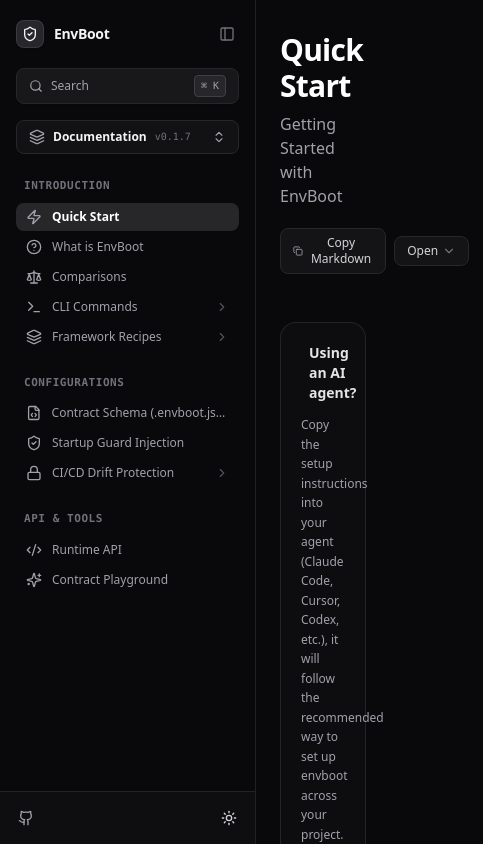
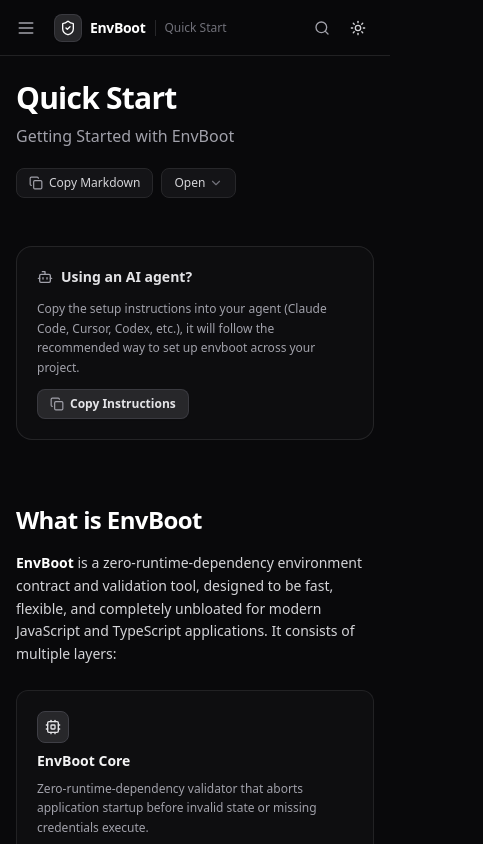
Before and after one commit to ashishrbuilds/envboot-core, a React (Vite) app: page /#/docs/quickstart in a window 390 px wide. Shown: the top 844 px of the page, 483 px wide, since content can reach past the window. Built offline with nearby package versions, Linux system fonts and the light colour scheme.

Commit message:
feat(responsive): implement full mobile drawer navigation, responsive tables, and collapsible sidebar

```diff
--- a/src/components/Navbar.tsx
+++ b/src/components/Navbar.tsx
@@ -47,7 +47,7 @@
               </span>
             </Link>
 
-            <span className="text-[11px] font-mono font-medium px-2 py-0.5 rounded-full bg-zinc-100 dark:bg-zinc-900 border border-zinc-200 dark:border-zinc-800 text-zinc-600 dark:text-zinc-400">
+            <span className="hidden sm:inline-flex text-[11px] font-mono font-medium px-2 py-0.5 rounded-full bg-zinc-100 dark:bg-zinc-900 border border-zinc-200 dark:border-zinc-800 text-zinc-600 dark:text-zinc-400">
               v0.1.7
             </span>
           </div>
@@ -82,17 +82,24 @@
           </nav>
 
           {/* Right Action Utilities */}
-          <div className="flex items-center gap-2 sm:gap-3 shrink-0">
-            {/* Search Box Trigger */}
+          <div className="flex items-center gap-1 sm:gap-2 shrink-0">
+            {/* Search Box Trigger (Icon on mobile, input trigger on tablet/desktop) */}
             <button
               onClick={() => setSearchOpen(true)}
-              className="flex items-center justify-between gap-3 w-40 sm:w-52 px-3 py-1.5 text-xs text-zinc-500 dark:text-zinc-400 bg-zinc-100 dark:bg-zinc-900 border border-zinc-200 dark:border-zinc-800 rounded-lg hover:border-zinc-300 dark:hover:border-zinc-700 hover:text-zinc-800 dark:hover:text-zinc-200 transition-colors"
+              className="sm:hidden p-2 rounded-lg text-zinc-500 hover:text-zinc-900 dark:text-zinc-400 dark:hover:text-white hover:bg-zinc-100 dark:hover:bg-zinc-900 transition-colors"
+              title="Search documentation"
+            >
+              <Search className="w-4 h-4" />
+            </button>
+
+            <button
+              onClick={() => setSearchOpen(true)}
+              className="hidden sm:flex items-center justify-between gap-3 w-44 md:w-52 px-3 py-1.5 text-xs text-zinc-500 dark:text-zinc-400 bg-zinc-100 dark:bg-zinc-900 border border-zinc-200 dark:border-zinc-800 rounded-lg hover:border-zinc-300 dark:hover:border-zinc-700 hover:text-zinc-800 dark:hover:text-zinc-200 transition-colors"
               title="Search documentation (Cmd + K)"
             >
               <div className="flex items-center gap-2">
                 <Search className="w-3.5 h-3.5 text-zinc-400 dark:text-zinc-500" />
-                <span className="hidden sm:inline">Search docs...</span>
-                <span className="sm:hidden">Search</span>
+                <span>Search docs...</span>
               </div>
               <kbd className="px-1.5 py-0.5 text-[10px] font-mono text-zinc-500 dark:text-zinc-400 bg-zinc-200 dark:bg-zinc-800 border border-zinc-300 dark:border-zinc-700 rounded">
                 ⌘K
--- a/src/components/Sidebar.tsx
+++ b/src/components/Sidebar.tsx
@@ -18,7 +18,8 @@
   Github,
   Sun,
   Moon,
-  Home
+  Home,
+  X
 } from 'lucide-react';
 import { useTheme } from '../context/ThemeContext';
 import { SearchModal } from './SearchModal';
@@ -35,10 +36,24 @@
   items: NavItem[];
 }
 
-export const Sidebar: React.FC = () => {
+export interface SidebarProps {
+  collapsed?: boolean;
+  onToggleCollapse?: () => void;
+  isMobile?: boolean;
+  onCloseMobile?: () => void;
+  onOpenSearch?: () => void;
+}
+
+export const Sidebar: React.FC<SidebarProps> = ({
+  collapsed = false,
+  onToggleCollapse,
+  isMobile = false,
+  onCloseMobile,
+  onOpenSearch,
+}) => {
   const location = useLocation();
   const { theme, toggleTheme } = useTheme();
-  const [searchOpen, setSearchOpen] = useState(false);
+  const [internalSearchOpen, setInternalSearchOpen] = useState(false);
   const [frameworkDropdownOpen, setFrameworkDropdownOpen] = useState(false);
 
   const sections: NavSection[] = [
@@ -81,17 +96,30 @@
         }
       }
     }
+    if (isMobile) {
+      onCloseMobile?.();
+    }
   };
 
-  return (
+  const handleSearchClick = () => {
+    if (onOpenSearch) {
+      onOpenSearch();
+    } else {
+      setInternalSearchOpen(true);
+    }
+  };
+
+  const content = (
     <>
-      <aside className="w-64 sm:w-72 shrink-0 h-screen sticky top-0 bg-zinc-50 dark:bg-zinc-950 border-r border-zinc-200 dark:border-zinc-800/80 flex flex-col justify-between select-none z-30">
-
       {/* Top Scrollable Navigation */}
       <div className="p-4 space-y-4 overflow-y-auto flex-1">
-          {/* Header: Logo + App Name + Sidebar Toggle Button */}
+        {/* Header: Logo + App Name + Close / Collapse Button */}
         <div className="flex items-center justify-between pt-1 pb-1">
-            <NavLink to="/" className="flex items-center gap-2.5 group">
+          <NavLink
+            to="/"
+            onClick={() => { if (isMobile) onCloseMobile?.(); }}
+            className="flex items-center gap-2.5 group"
+          >
             <div className="w-7 h-7 rounded-lg bg-zinc-900 dark:bg-zinc-800 border border-zinc-700/80 flex items-center justify-center text-zinc-100 shadow-sm">
               <ShieldCheck className="w-4 h-4 text-zinc-100" />
             </div>
@@ -100,19 +128,29 @@
             </span>
           </NavLink>
 
+          {isMobile ? (
             <button
-              onClick={() => {}}
+              onClick={onCloseMobile}
+              className="p-1.5 rounded-lg text-zinc-400 hover:text-zinc-900 dark:hover:text-white hover:bg-zinc-200 dark:hover:bg-zinc-800 transition-colors"
+              aria-label="Close sidebar"
+            >
+              <X className="w-4 h-4" />
+            </button>
+          ) : (
+            <button
+              onClick={onToggleCollapse}
               className="p-1 rounded-md text-zinc-400 hover:text-zinc-900 dark:text-zinc-500 dark:hover:text-zinc-200 hover:bg-zinc-200/60 dark:hover:bg-zinc-800 transition-colors"
-              title="Toggle sidebar"
+              title="Collapse sidebar"
             >
               <PanelLeft className="w-4 h-4" />
             </button>
+          )}
         </div>
 
         {/* Search Trigger */}
         <div>
           <button
-              onClick={() => setSearchOpen(true)}
+            onClick={handleSearchClick}
             className="w-full bg-white dark:bg-zinc-900 border border-zinc-200 dark:border-zinc-800 rounded-lg px-3 py-1.5 flex items-center justify-between text-xs text-zinc-500 dark:text-zinc-400 hover:border-zinc-300 dark:hover:border-zinc-700 hover:text-zinc-800 dark:hover:text-zinc-200 transition-colors shadow-sm"
           >
             <div className="flex items-center gap-2">
@@ -143,28 +181,28 @@
             <div className="absolute top-full left-0 right-0 mt-1 bg-white dark:bg-zinc-900 border border-zinc-200 dark:border-zinc-800 rounded-lg shadow-xl p-1 z-40 space-y-0.5 text-xs">
               <NavLink
                 to="/docs/quickstart"
-                  onClick={() => setFrameworkDropdownOpen(false)}
+                onClick={() => { setFrameworkDropdownOpen(false); if (isMobile) onCloseMobile?.(); }}
                 className="block px-2.5 py-1.5 rounded text-zinc-700 dark:text-zinc-300 hover:bg-zinc-100 dark:hover:bg-zinc-800 hover:text-zinc-950 dark:hover:text-white"
               >
                 Documentation
               </NavLink>
               <NavLink
                 to="/docs/frameworks"
-                  onClick={() => setFrameworkDropdownOpen(false)}
+                onClick={() => { setFrameworkDropdownOpen(false); if (isMobile) onCloseMobile?.(); }}
                 className="block px-2.5 py-1.5 rounded text-zinc-700 dark:text-zinc-300 hover:bg-zinc-100 dark:hover:bg-zinc-800 hover:text-zinc-950 dark:hover:text-white"
               >
                 Framework Guides
               </NavLink>
               <NavLink
                 to="/playground"
-                  onClick={() => setFrameworkDropdownOpen(false)}
+                onClick={() => { setFrameworkDropdownOpen(false); if (isMobile) onCloseMobile?.(); }}
                 className="block px-2.5 py-1.5 rounded text-zinc-700 dark:text-zinc-300 hover:bg-zinc-100 dark:hover:bg-zinc-800 hover:text-zinc-950 dark:hover:text-white"
               >
                 Interactive Playground
               </NavLink>
               <NavLink
                 to="/"
-                  onClick={() => setFrameworkDropdownOpen(false)}
+                onClick={() => { setFrameworkDropdownOpen(false); if (isMobile) onCloseMobile?.(); }}
                 className="block px-2.5 py-1.5 rounded text-zinc-700 dark:text-zinc-300 hover:bg-zinc-100 dark:hover:bg-zinc-800 hover:text-zinc-950 dark:hover:text-white flex items-center gap-1.5"
               >
                 <Home className="w-3 h-3 text-zinc-400" />
@@ -226,7 +264,7 @@
           className="p-1.5 rounded-md hover:text-zinc-900 dark:hover:text-white hover:bg-zinc-200 dark:hover:bg-zinc-800 transition-colors flex items-center gap-2"
         >
           <Github className="w-4 h-4 text-zinc-500 dark:text-zinc-400 hover:text-zinc-900 dark:hover:text-white" />
-            <span className="text-[11px] font-medium hidden sm:inline text-zinc-600 dark:text-zinc-400">GitHub</span>
+          <span className="text-[11px] font-medium text-zinc-600 dark:text-zinc-400">GitHub</span>
         </a>
 
         <div className="flex items-center gap-1">
@@ -244,9 +282,33 @@
           </button>
         </div>
       </div>
+    </>
+  );
+
+  if (isMobile) {
+    return (
+      <div className="w-full h-full flex flex-col justify-between select-none">
+        {content}
+        {!onOpenSearch && (
+          <SearchModal isOpen={internalSearchOpen} onClose={() => setInternalSearchOpen(false)} />
+        )}
+      </div>
+    );
+  }
+
+  return (
+    <>
+      <aside
+        className={`hidden lg:flex flex-col justify-between select-none z-30 shrink-0 h-screen sticky top-0 bg-zinc-50 dark:bg-zinc-950 border-r border-zinc-200 dark:border-zinc-800/80 transition-all duration-200 ${
+          collapsed ? 'w-0 overflow-hidden border-r-0' : 'w-64 xl:w-72'
+        }`}
+      >
+        {content}
       </aside>
 
-      <SearchModal isOpen={searchOpen} onClose={() => setSearchOpen(false)} />
+      {!onOpenSearch && (
+        <SearchModal isOpen={internalSearchOpen} onClose={() => setInternalSearchOpen(false)} />
+      )}
     </>
   );
 };
--- a/src/pages/ApiPage.tsx
+++ b/src/pages/ApiPage.tsx
@@ -41,7 +41,7 @@
             </p>
           </div>
 
-          <div className="flex items-center gap-2 pt-1">
+          <div className="flex flex-wrap items-center gap-2 pt-1">
             <button
               onClick={handleCopyMarkdown}
               className="flex items-center gap-1.5 px-3 py-1.5 rounded-lg bg-zinc-100 hover:bg-zinc-200 text-zinc-800 border border-zinc-200 dark:bg-zinc-900/80 dark:hover:bg-zinc-800 dark:text-zinc-300 dark:border-zinc-800 text-xs font-medium transition-colors"
@@ -96,7 +96,7 @@
           />
 
           <div className="overflow-x-auto rounded-xl border border-zinc-200 dark:border-zinc-800 bg-zinc-50/50 dark:bg-zinc-950/60">
-            <table className="w-full text-left text-xs font-mono">
+            <table className="w-full min-w-[500px] text-left text-xs font-mono">
               <thead>
                 <tr className="border-b border-zinc-200 dark:border-zinc-800 bg-zinc-100 dark:bg-zinc-900 text-zinc-700 dark:text-zinc-300">
                   <th className="py-2.5 px-4 font-semibold">Parameter</th>
--- a/src/pages/CiCdPage.tsx
+++ b/src/pages/CiCdPage.tsx
@@ -49,7 +49,7 @@
             </p>
           </div>
 
-          <div className="flex items-center gap-2 pt-1">
+          <div className="flex flex-wrap items-center gap-2 pt-1">
             <button
               onClick={handleCopyMarkdown}
               className="flex items-center gap-1.5 px-3 py-1.5 rounded-lg bg-zinc-100 hover:bg-zinc-200 text-zinc-800 border border-zinc-200 dark:bg-zinc-900/80 dark:hover:bg-zinc-800 dark:text-zinc-300 dark:border-zinc-800 text-xs font-medium transition-colors"
--- a/src/pages/CliPage.tsx
+++ b/src/pages/CliPage.tsx
@@ -54,7 +54,7 @@
             </p>
           </div>
 
-          <div className="flex items-center gap-2 pt-1">
+          <div className="flex flex-wrap items-center gap-2 pt-1">
             <button
               onClick={handleCopyMarkdown}
               className="flex items-center gap-1.5 px-3 py-1.5 rounded-lg bg-zinc-100 hover:bg-zinc-200 text-zinc-800 border border-zinc-200 dark:bg-zinc-900/80 dark:hover:bg-zinc-800 dark:text-zinc-300 dark:border-zinc-800 text-xs font-medium transition-colors"
@@ -77,7 +77,7 @@
         <section id="command-table" className="space-y-4 scroll-mt-12">
           <h2 className="text-xl font-bold tracking-tight text-zinc-950 dark:text-white">Command Matrix</h2>
           <div className="overflow-x-auto rounded-xl border border-zinc-200 dark:border-zinc-800 bg-zinc-50/50 dark:bg-zinc-950/60">
-            <table className="w-full text-left text-xs sm:text-sm font-mono">
+            <table className="w-full min-w-[540px] text-left text-xs sm:text-sm font-mono">
               <thead>
                 <tr className="border-b border-zinc-200 dark:border-zinc-800 bg-zinc-100 dark:bg-zinc-900/80 text-zinc-700 dark:text-zinc-300">
                   <th className="py-3 px-4 font-semibold">Command</th>
--- a/src/pages/DocsLayout.tsx
+++ b/src/pages/DocsLayout.tsx
@@ -1,19 +1,144 @@
-import React from 'react';
-import { Outlet } from 'react-router-dom';
+import React, { useState, useEffect } from 'react';
+import { Outlet, useLocation, Link } from 'react-router-dom';
 import { Sidebar } from '../components/Sidebar';
+import { SearchModal } from '../components/SearchModal';
+import { Menu, Search, Sun, Moon, PanelLeft, ShieldCheck } from 'lucide-react';
+import { useTheme } from '../context/ThemeContext';
 
 export const DocsLayout: React.FC = () => {
+  const [mobileNavOpen, setMobileNavOpen] = useState(false);
+  const [collapsed, setCollapsed] = useState(false);
+  const [searchOpen, setSearchOpen] = useState(false);
+  const { theme, toggleTheme } = useTheme();
+  const location = useLocation();
+
+  // Close mobile drawer on route or hash change
+  useEffect(() => {
+    setMobileNavOpen(false);
+  }, [location.pathname, location.hash]);
+
+  // Lock body scroll when mobile drawer is open
+  useEffect(() => {
+    if (mobileNavOpen) {
+      document.body.style.overflow = 'hidden';
+    } else {
+      document.body.style.overflow = '';
+    }
+    return () => {
+      document.body.style.overflow = '';
+    };
+  }, [mobileNavOpen]);
+
+  // Current section title for mobile header breadcrumb
+  const getCurrentSectionTitle = () => {
+    const path = location.pathname;
+    if (path.includes('quickstart')) return 'Quick Start';
+    if (path.includes('cli')) return 'CLI Reference';
+    if (path.includes('frameworks')) return 'Frameworks';
+    if (path.includes('ci-cd')) return 'CI/CD';
+    if (path.includes('api')) return 'API';
+    return 'Docs';
+  };
+
   return (
-    <div className="w-full min-h-screen flex bg-white text-zinc-900 dark:bg-zinc-950 dark:text-zinc-100">
-      {/* Sidebar docked directly on the left edge */}
-      <Sidebar />
+    <div className="w-full min-h-screen flex flex-col lg:flex-row bg-white text-zinc-900 dark:bg-zinc-950 dark:text-zinc-100">
+      {/* Mobile Top Header Bar (sticky on < lg) */}
+      <header className="lg:hidden sticky top-0 z-30 w-full h-14 bg-white/90 dark:bg-zinc-950/90 backdrop-blur-md border-b border-zinc-200 dark:border-zinc-800/80 px-4 flex items-center justify-between">
+        <div className="flex items-center gap-2.5">
+          <button
+            onClick={() => setMobileNavOpen(true)}
+            className="p-2 -ml-2 rounded-lg text-zinc-600 hover:text-zinc-950 dark:text-zinc-400 dark:hover:text-white hover:bg-zinc-100 dark:hover:bg-zinc-900 transition-colors"
+            aria-label="Open documentation navigation"
+          >
+            <Menu className="w-5 h-5" />
+          </button>
 
-      {/* Main documentation container starting right after the sidebar */}
+          <Link to="/" className="flex items-center gap-2 group">
+            <div className="w-7 h-7 rounded-lg bg-zinc-900 dark:bg-zinc-800 border border-zinc-700/80 flex items-center justify-center text-white shadow-sm">
+              <ShieldCheck className="w-4 h-4 text-white" />
+            </div>
+            <span className="font-bold text-sm tracking-tight text-zinc-950 dark:text-white">
+              EnvBoot
+            </span>
+          </Link>
+
+          <span className="text-xs text-zinc-400 dark:text-zinc-500 pl-2 border-l border-zinc-200 dark:border-zinc-800 font-medium">
+            {getCurrentSectionTitle()}
+          </span>
+        </div>
+
+        <div className="flex items-center gap-1">
+          <button
+            onClick={() => setSearchOpen(true)}
+            className="p-2 rounded-lg text-zinc-500 hover:text-zinc-950 dark:text-zinc-400 dark:hover:text-white hover:bg-zinc-100 dark:hover:bg-zinc-900 transition-colors"
+            aria-label="Search documentation"
+          >
+            <Search className="w-4 h-4" />
+          </button>
+
+          <button
+            onClick={toggleTheme}
+            className="p-2 rounded-lg text-zinc-500 hover:text-zinc-950 dark:text-zinc-400 dark:hover:text-white hover:bg-zinc-100 dark:hover:bg-zinc-900 transition-colors"
+            aria-label="Toggle theme"
+          >
+            {theme === 'dark' ? <Sun className="w-4 h-4 text-zinc-300" /> : <Moon className="w-4 h-4 text-zinc-600" />}
+          </button>
+        </div>
+      </header>
+
+      {/* Mobile Drawer (visible when mobileNavOpen is true) */}
+      {mobileNavOpen && (
+        <div className="fixed inset-0 z-50 lg:hidden">
+          {/* Backdrop */}
+          <div
+            className="fixed inset-0 bg-black/60 backdrop-blur-sm transition-opacity"
+            onClick={() => setMobileNavOpen(false)}
+            aria-hidden="true"
+          />
+
+          {/* Slide-over panel */}
+          <div className="relative w-72 max-w-[85vw] h-full bg-zinc-50 dark:bg-zinc-950 border-r border-zinc-200 dark:border-zinc-800 shadow-2xl flex flex-col justify-between z-10">
+            <Sidebar
+              isMobile
+              onCloseMobile={() => setMobileNavOpen(false)}
+              onOpenSearch={() => {
+                setMobileNavOpen(false);
+                setSearchOpen(true);
+              }}
+            />
+          </div>
+        </div>
+      )}
+
+      {/* Desktop Sticky Sidebar (visible on lg+) */}
+      <Sidebar
+        collapsed={collapsed}
+        onToggleCollapse={() => setCollapsed(!collapsed)}
+        onOpenSearch={() => setSearchOpen(true)}
+      />
+
+      {/* Main documentation container */}
       <div className="flex-1 min-w-0 flex flex-col min-h-screen relative">
-        <main className="flex-1 min-w-0 py-8 px-6 sm:px-8 lg:px-12 w-full">
+        {/* Desktop expand sidebar toggle if collapsed */}
+        {collapsed && (
+          <div className="hidden lg:block sticky top-3 left-4 z-20 px-6 pt-3">
+            <button
+              onClick={() => setCollapsed(false)}
+              className="inline-flex items-center gap-2 px-3 py-1.5 rounded-lg border border-zinc-200 dark:border-zinc-800 bg-white dark:bg-zinc-900 text-xs font-medium text-zinc-700 dark:text-zinc-300 hover:text-zinc-950 dark:hover:text-white hover:border-zinc-300 dark:hover:border-zinc-700 shadow-sm transition-colors"
+              title="Expand sidebar"
+            >
+              <PanelLeft className="w-4 h-4" />
+              <span>Show Sidebar</span>
+            </button>
+          </div>
+        )}
+
+        <main className="flex-1 min-w-0 py-6 sm:py-8 px-4 sm:px-6 md:px-8 lg:px-12 w-full max-w-full overflow-x-hidden">
           <Outlet />
         </main>
       </div>
+
+      <SearchModal isOpen={searchOpen} onClose={() => setSearchOpen(false)} />
     </div>
   );
 };
--- a/src/pages/HomePage.tsx
+++ b/src/pages/HomePage.tsx
@@ -173,7 +173,7 @@
         </div>
 
         <div className="overflow-x-auto rounded-xl border border-zinc-200 dark:border-zinc-800 bg-white dark:bg-zinc-950">
-          <table className="w-full text-left text-xs sm:text-sm">
+          <table className="w-full min-w-[560px] text-left text-xs sm:text-sm">
             <thead>
               <tr className="border-b border-zinc-200 dark:border-zinc-800 bg-zinc-100 dark:bg-zinc-900/80 text-zinc-700 dark:text-zinc-300 font-mono text-xs">
                 <th className="py-3.5 px-4 font-semibold">Feature</th>
--- a/src/pages/QuickstartPage.tsx
+++ b/src/pages/QuickstartPage.tsx
@@ -65,7 +65,7 @@
           </div>
 
           {/* Action Buttons Row */}
-          <div className="flex items-center gap-2 pt-1">
+          <div className="flex flex-wrap items-center gap-2 pt-1">
             <button
               onClick={handleCopyMarkdown}
               className="flex items-center gap-1.5 px-3 py-1.5 rounded-lg bg-zinc-100 hover:bg-zinc-200 text-zinc-800 border border-zinc-200 dark:bg-zinc-900/80 dark:hover:bg-zinc-800 dark:text-zinc-300 dark:border-zinc-800 text-xs font-medium transition-colors"
@@ -145,7 +145,7 @@
           </p>
 
           <div className="overflow-x-auto rounded-xl border border-zinc-200 dark:border-zinc-800 bg-zinc-50/40 dark:bg-zinc-950/60">
-            <table className="w-full text-left text-xs sm:text-sm">
+            <table className="w-full min-w-[580px] text-left text-xs sm:text-sm">
               <thead>
                 <tr className="border-b border-zinc-200 dark:border-zinc-800 bg-zinc-100 dark:bg-zinc-900/80 text-zinc-700 dark:text-zinc-300 font-semibold">
                   <th className="py-3 px-4">Feature</th>
```
Also changed, not shown: src/components/CodeBlock.tsx (+13 -13 lines), src/components/TerminalSimulator.tsx (+8 -8 lines), src/pages/PlaygroundPage.tsx (+5 -5 lines). Lines whose indentation alone changed are shown as unchanged.
